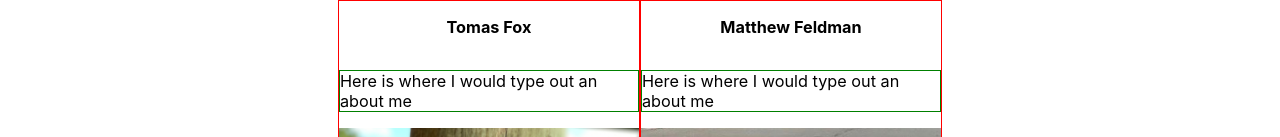
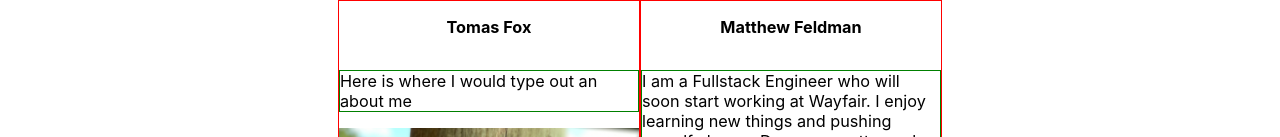
Before and after one commit to labs15-pain-point/frontend, a React (Create React App) app in the folder client/: page /about in a window 1280 px wide. Shown: the part 663-800 px from the top of the page. Built offline with nearby package versions, Linux system fonts and the light colour scheme.

Commit message:
smalls styles again

```diff
--- a/client/src/views/AboutUs.js
+++ b/client/src/views/AboutUs.js
@@ -48,7 +48,7 @@ const teamMembers = [
         img: Matt,
         linkedin: 'https://www.linkedin.com/in/matthew-r-feldman/',
         github: 'https://github.com/matt0418',
-        about: 'Here is where I would type out an about me'
+        about: 'I am a Fullstack Engineer who will soon start working at Wayfair. I enjoy learning new things and pushing myself always. Dogs are pretty cool too.'
     }
 ]
 
```
